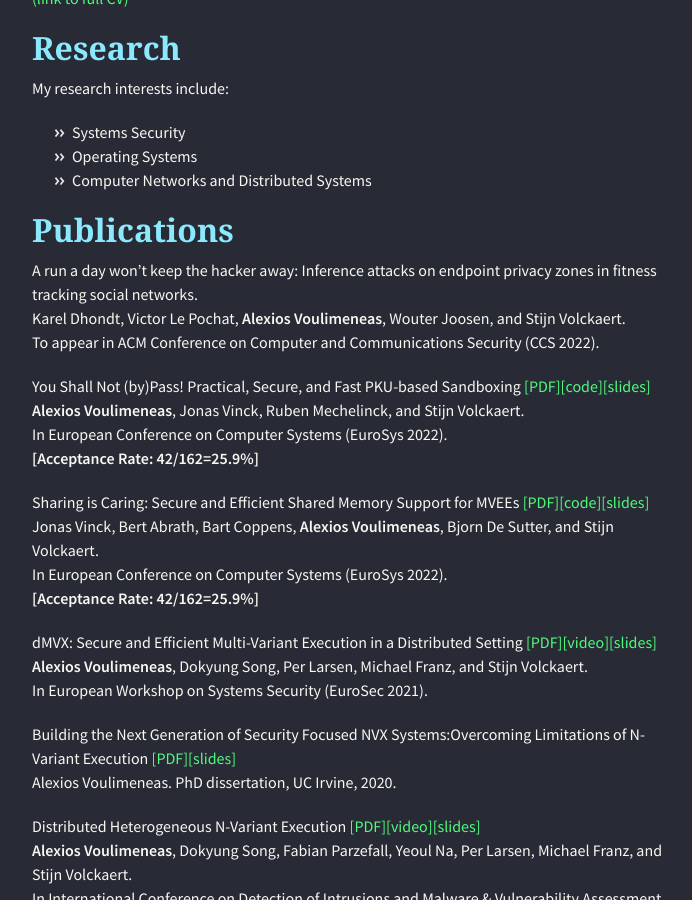
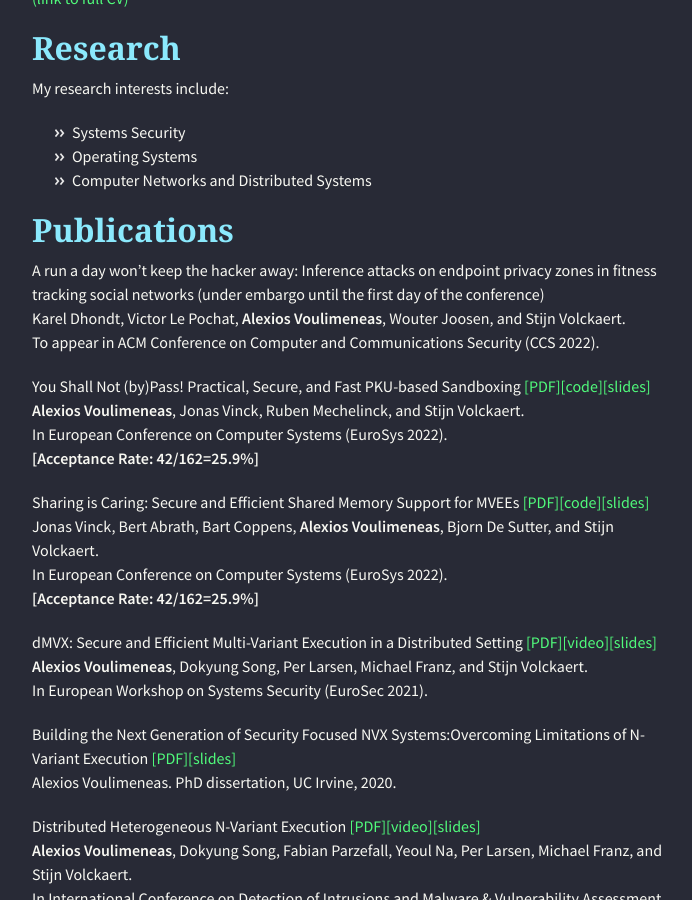
Before and after one commit to alexios-voulimeneas/alexios-voulimeneas.github.io, a Jekyll site: the page built from index.md, in a window 1280 px wide and 900 px high, scrolled down 774 px. Shown: the whole window, without its empty margins (283-975 px from the left). Built offline with Jekyll 4.4.1, drawn with Linux system fonts in a browser that asks for light colours; nearby versions of some CDN libraries; the repository's description, which GitHub fills in, is left out.

Commit message:
Update index.md

```diff
--- a/index.md
+++ b/index.md
@@ -23,7 +23,7 @@ My research interests include:
 
 ## [](#header-2)Publications
 
-A run a day won’t keep the hacker away: Inference attacks on endpoint privacy zones in fitness tracking social networks.
+A run a day won’t keep the hacker away: Inference attacks on endpoint privacy zones in fitness tracking social networks (under embargo until the first day of the conference)
 Karel Dhondt, Victor Le Pochat, **Alexios Voulimeneas**, Wouter Joosen, and Stijn Volckaert.
 To appear in ACM Conference on Computer and Communications Security (CCS 2022).
 
```
